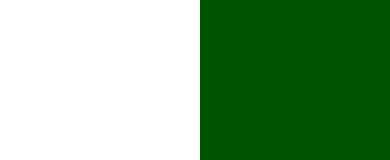
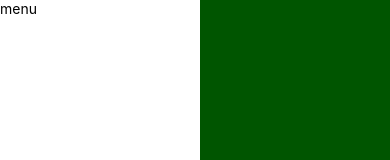
Before and after one commit to loftol/to_fi, a React Native app: screen / in a window 390 px wide. Shown: the top 160 px of the page. Built offline with nearby package versions, Linux system fonts and the light colour scheme.

Commit message:
temporary create isOpen state

```diff
--- a/src/components/menu/menuContainer.tsx
+++ b/src/components/menu/menuContainer.tsx
@@ -1,21 +1,27 @@
-import React from 'react';
-import {StyleSheet, View} from 'react-native';
+import React, {useState, useEffect} from 'react';
+import {View} from 'react-native';
 import UserMenu from './userMenu';
 
-const styles = StyleSheet.create({
-  menuContainer: {
-    position: 'absolute',
+export default function MenuContainer() {
+  const [isOpen, setIsOpen] = useState(false);
+
+  useEffect(() => {
+    setIsOpen(true);
+  }, []);
+
+  const position: 'absolute' | 'relative' | undefined = 'absolute';
+
+  const menuContainer = {
+    position,
     top: 0,
-    left: 0,
+    left: isOpen ? 0 : -200,
     width: 200,
     height: '100%',
     backgroundColor: '#fff',
-  },
-});
+  };
 
-export default function MenuContainer() {
   return (
-    <View style={styles.menuContainer}>
+    <View style={menuContainer}>
       <UserMenu />
     </View>
   );
--- a/src/components/menu/userMenu.tsx
+++ b/src/components/menu/userMenu.tsx
@@ -1,23 +1,10 @@
-import React, {useState} from 'react';
-import {View, StyleSheet, Text} from 'react-native';
+import React from 'react';
+import {View, Text} from 'react-native';
 // 메뉴 관련 컴포넌트, 위쪽에 styles, 아래쪽에 컴포넌트 순서대로 배치
 
 export default function userMenu() {
-  const [isOpen, setOpen] = useState(false);
-
-  const position: 'absolute' | 'relative' | undefined = 'absolute';
-
-  const menuContainer = {
-    position,
-    top: 0,
-    left: isOpen ? 0 : -200,
-    width: 200,
-    height: '100%',
-    backgroundColor: '#fff',
-  };
-
   return (
-    <View style={menuContainer}>
+    <View>
       <Text>menu</Text>
     </View>
   );
```
